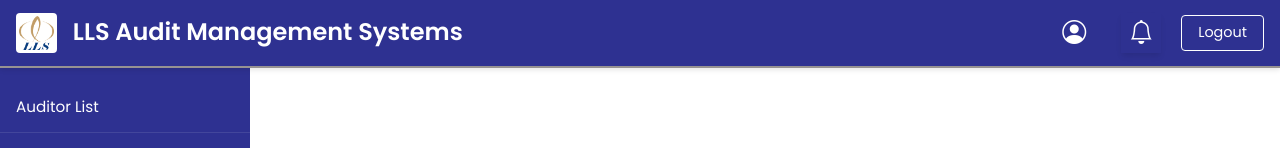
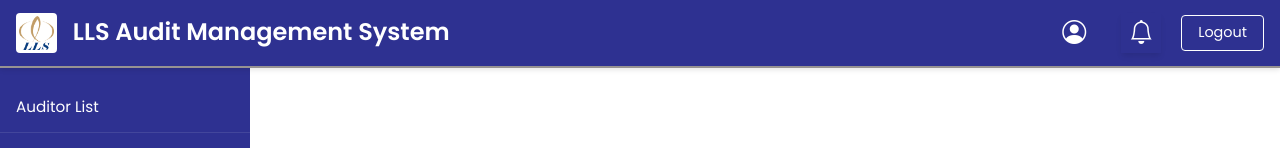
Before and after one commit to Sibibalasankar/LLS-Project, a React (Vite) app: page /admin-dashboard in a window 1280 px wide. Shown: the top 148 px of the page. Built offline with nearby package versions, Linux system fonts and the light colour scheme.

Commit message:
Finished

```diff
--- a/src/pages/AdminDashboard.jsx
+++ b/src/pages/AdminDashboard.jsx
@@ -123,7 +123,7 @@ const Dashboard = () => {
               onClick={resetToWelcome}
               style={{ cursor: "pointer" }}
             >
-              LLS Audit Management Systems
+              LLS Audit Management System
             </h1>
           </div>
           <div className="header-right">
```
